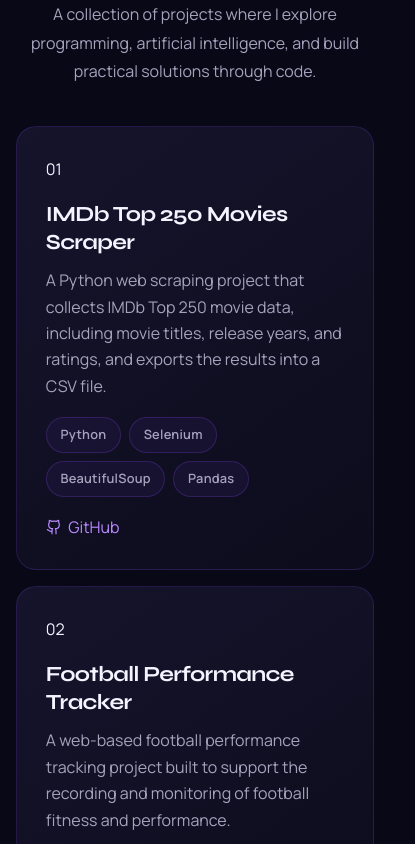
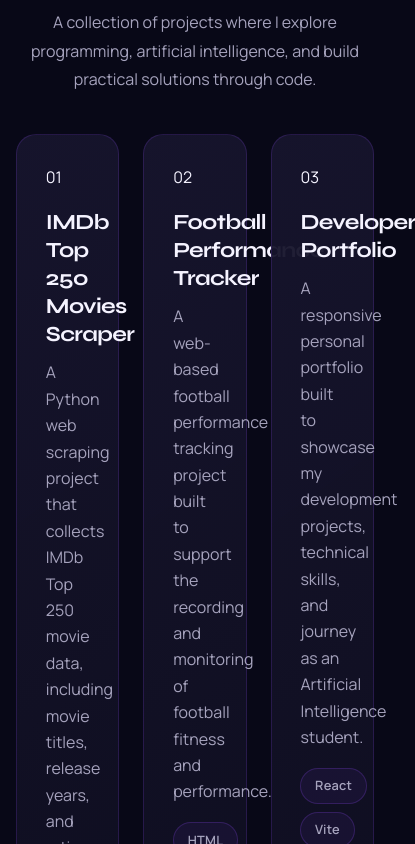
Before and after one commit to malikharoon-dev/developer-portfolio, a React (Vite) app: page / in a window 390 px wide. Shown: the part 2480-3324 px from the top of the page, 415 px wide, since content can reach past the window. Built offline with nearby package versions, Linux system fonts and the light colour scheme.

Commit message:
Improve responsive project grid layout

```diff
--- a/src/index.css
+++ b/src/index.css
@@ -420,8 +420,8 @@ main {
 .skill-groups,
 .project-grid {
   display: grid;
-  grid-template-columns: repeat(auto-fit, minmax(240px, 1fr));
-  gap: 1rem;
+  grid-template-columns: repeat(3, minmax(0, 1fr));
+  gap: 1.5rem;
   margin-top: 2rem;
 }
 
@@ -503,8 +503,11 @@ main {
 
 .project-links {
   display: flex;
-  gap: 1rem;
+  align-items: center;
+  flex-wrap: wrap;
+  gap: 1.2rem;
   margin-top: auto;
+  padding-top: 0.5rem;
 }
 
 .project-links a,
@@ -512,8 +515,27 @@ main {
 .contact-link {
   display: inline-flex;
   align-items: center;
-  gap: 0.4rem;
+  gap: 0.45rem;
   color: var(--accent-strong);
+  font-size: 0.88rem;
+  font-weight: 650;
+  text-decoration: none;
+  transition:
+    color 220ms ease,
+    transform 220ms ease;
+}
+
+.project-links a:hover {
+  color: var(--accent-cyan);
+  transform: translateY(-2px);
+}
+
+.project-links a svg {
+  transition: transform 220ms ease;
+}
+
+.project-links a:hover svg {
+  transform: translate(2px, -2px);
 }
 
 .muted-link,
@@ -642,8 +664,7 @@ a:focus-visible {
   .hero,
   .about-grid,
   .contact-grid,
-  .skill-groups,
-  .project-grid {
+  .skill-groups {
     grid-template-columns: 1fr;
   }
 
```
